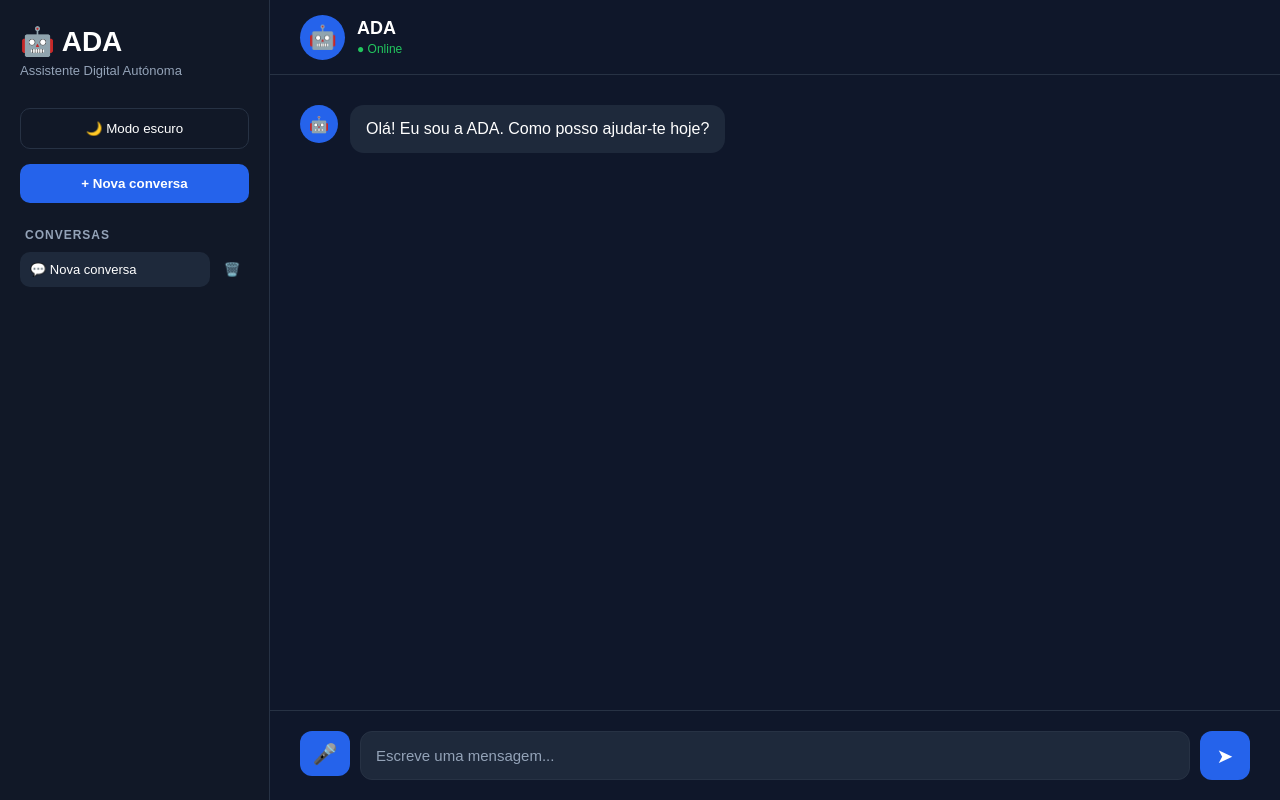
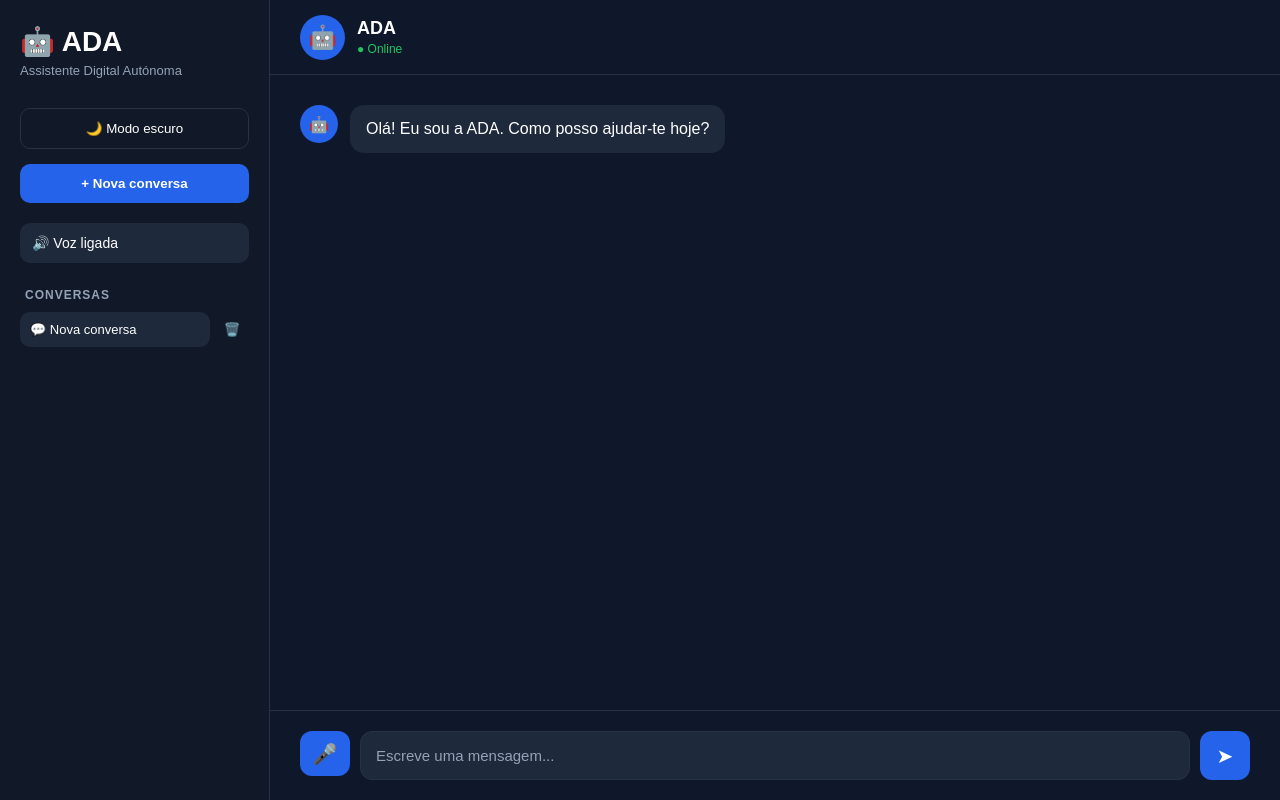
Before and after one commit to 3XP3CTR0/ADA, a Flask app: page / in a window 1280 px wide. Run offline with Flask 3, Linux system fonts and the light colour scheme; data comes from the database, SQL or seed files in the repository; both versions use the stored data as it was after the commit; data that the repository does not hold is empty.

Commit message:
feat: add voice control functionality with toggle button for voice activation

```diff
--- a/static/script.js
+++ b/static/script.js
@@ -11,6 +11,7 @@ const listaConversas =
     document.getElementById("lista-conversas");
 
 const microfone = document.getElementById("microfone");
+const vozToggle = document.getElementById("voz-toggle");
 
 
 // ==========================================================
@@ -714,10 +715,88 @@ input.addEventListener(
 );
 
 // ==========================================================
+// CONTROLO DA VOZ DA ADA
+// ==========================================================
+
+let vozAtiva = true;
+
+function atualizarBotaoVoz() {
+
+    if (!vozToggle) {
+        return;
+    }
+
+    if (vozAtiva) {
+
+        vozToggle.textContent = "🔊 Voz ligada";
+
+    } else {
+
+        vozToggle.textContent = "🔇 Voz desligada";
+    }
+}
+
+function carregarConfiguracaoVoz() {
+
+    const configuracao =
+        localStorage.getItem("vozADA");
+
+    if (configuracao === "desligada") {
+
+        vozAtiva = false;
+
+    } else {
+
+        vozAtiva = true;
+    }
+
+    atualizarBotaoVoz();
+}
+
+function alternarVoz() {
+
+    vozAtiva = !vozAtiva;
+
+    if (vozAtiva) {
+
+        localStorage.setItem(
+            "vozADA",
+            "ligada"
+        );
+
+    } else {
+
+        localStorage.setItem(
+            "vozADA",
+            "desligada"
+        );
+
+        // Para a ADA imediatamente
+        window.speechSynthesis.cancel();
+    }
+
+    atualizarBotaoVoz();
+}
+
+if (vozToggle) {
+
+    vozToggle.addEventListener(
+        "click",
+        alternarVoz
+    );
+}
+
+carregarConfiguracaoVoz();
+
+// ==========================================================
 // VOZ DA ADA - TEXT TO SPEECH
 // ==========================================================
 
 function falar(texto) {
+
+    if (!vozAtiva) {
+        return;
+    }
 
     // Verifica se o navegador suporta voz
     if (!("speechSynthesis" in window)) {
--- a/static/style.css
+++ b/static/style.css
@@ -701,3 +701,30 @@ body {
     color: white;
     transform: scale(1.05);
 }
+
+/* ==========================================================
+   BOTÃO DE VOZ
+   ========================================================== */
+
+.voz-toggle {
+    width: 100%;
+    padding: 10px;
+
+    margin-top: 10px;
+
+    border: 1px solid var(--borda);
+    border-radius: 8px;
+
+    background: var(--elemento);
+    color: var(--texto);
+
+    cursor: pointer;
+
+    font-size: 14px;
+
+    transition: 0.2s;
+}
+
+.voz-toggle:hover {
+    background: var(--elemento-hover);
+}
--- a/templates/index.html
+++ b/templates/index.html
@@ -44,6 +44,10 @@
 
             <button id="nova-conversa">
                 + Nova conversa
+            </button>
+
+            <button id="voz-toggle" class="voz-toggle">
+                🔊 Voz ligada
             </button>
 
 
```
Also changed, not shown: ada.db.
